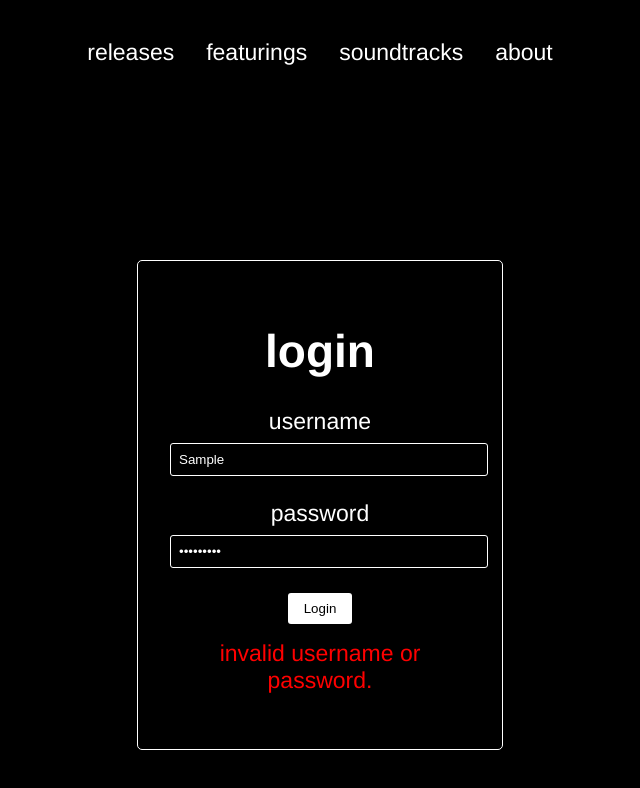
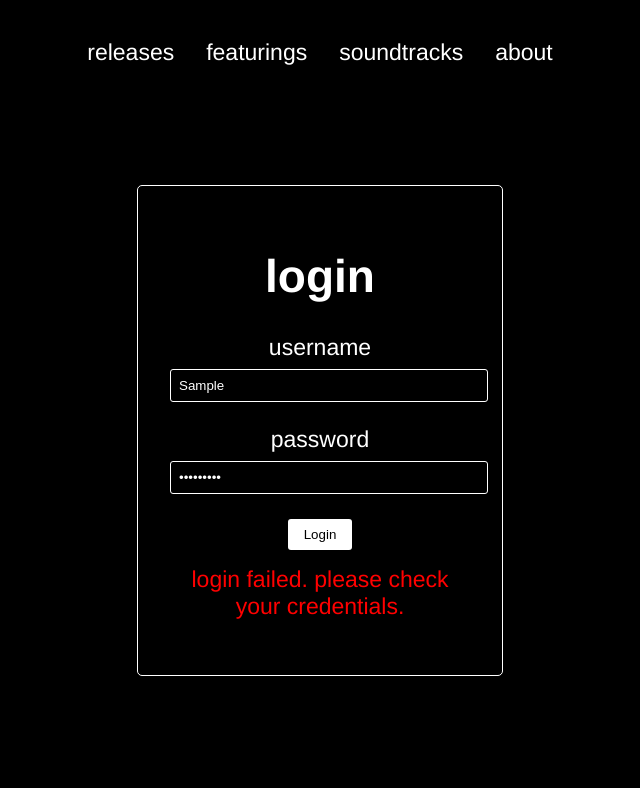
Before and after one commit to guerrinharj/gpgc-vue, a Vue app: page /login in a window 1280 px wide. Both pictures are taken after typing "Sample", "Sample123" into the empty fields and a click on the button "Login". Shown: the top 788 px of the page, without its empty margins (320-960 px from the left). Built offline with nearby package versions, Linux system fonts and the light colour scheme; no server answers.

Commit message:
redirected to login if successful

```diff
--- a/src/components/LoginForm.vue
+++ b/src/components/LoginForm.vue
@@ -26,39 +26,42 @@
 
             <button type="submit">Login</button>
         </form>
-        <p v-if="error" class="error">{{ error }}</p>
+        <p v-if="errorMessage" class="error">{{ errorMessage }}</p>
     </div>
 </template>
 
 <script>
+import { mapActions, mapGetters } from 'vuex';
+
 export default {
     data() {
         return {
             username: '',
             password: '',
-        error: null,
         };
     },
+    computed: {
+        ...mapGetters(['getError']),
+        errorMessage() {
+            return this.getError;
+        },
+    },
     methods: {
-        handleLogin() {
+        ...mapActions(['login']),
+        async handleLogin() {
             if (this.username && this.password) {
-            // Example: Replace with actual API call
-            console.log('Logging in with:', {
-            username: this.username,
-            password: this.password,
-            });
+                try {
+                    const success = await this.login({ username: this.username, password: this.password }); //the variable "success" must returns a true statement to be defined
 
-            // Simulate success or failure
-            if (this.username === 'admin' && this.password === 'password') {
-            alert('Login successful!');
-            this.error = null;
-            // Redirect to a different page if needed
+                    // Redirect only if login is successful
+                    if (success) {
                         this.$router.push('/');
-            } else {
-            this.error = 'Invalid username or password.';
+                    }
+                } catch (error) {
+                    console.error('Login failed:', error);
                 }
             } else {
-            this.error = 'Please fill out all fields.';
+                console.error('Please provide both username and password.');
             }
         },
     },
--- a/src/pages/LoginPage.vue
+++ b/src/pages/LoginPage.vue
@@ -20,7 +20,7 @@ import LoginForm from '@/components/LoginForm.vue';
     background: black;
     color: white;
     text-align: center;
-    height: 100vh;
+    height: auto;
     display: flex;
     justify-content: center;
     align-items: center;
--- a/src/store/index.js
+++ b/src/store/index.js
@@ -78,15 +78,19 @@ const store = createStore({
                     username,
                     password,
                 });
-                if (response.data.success) {
+
+                if (response.status === 201) {
                     commit('setUser', response.data.user);
                     commit('setError', null);
+                    return true; // Indicate success
                 } else {
-                    throw new Error('Invalid username or password.');
+                    commit('setError', 'Login failed. Please check your credentials.');
+                    return false; // Indicate failure
                 }
             } catch (error) {
                 console.error('Login error:', error);
                 commit('setError', 'Login failed. Please check your credentials.');
+                return false; // Indicate failure
             }
         },
         logout({ commit }) {
```
Lines whose indentation alone changed are shown as unchanged.
